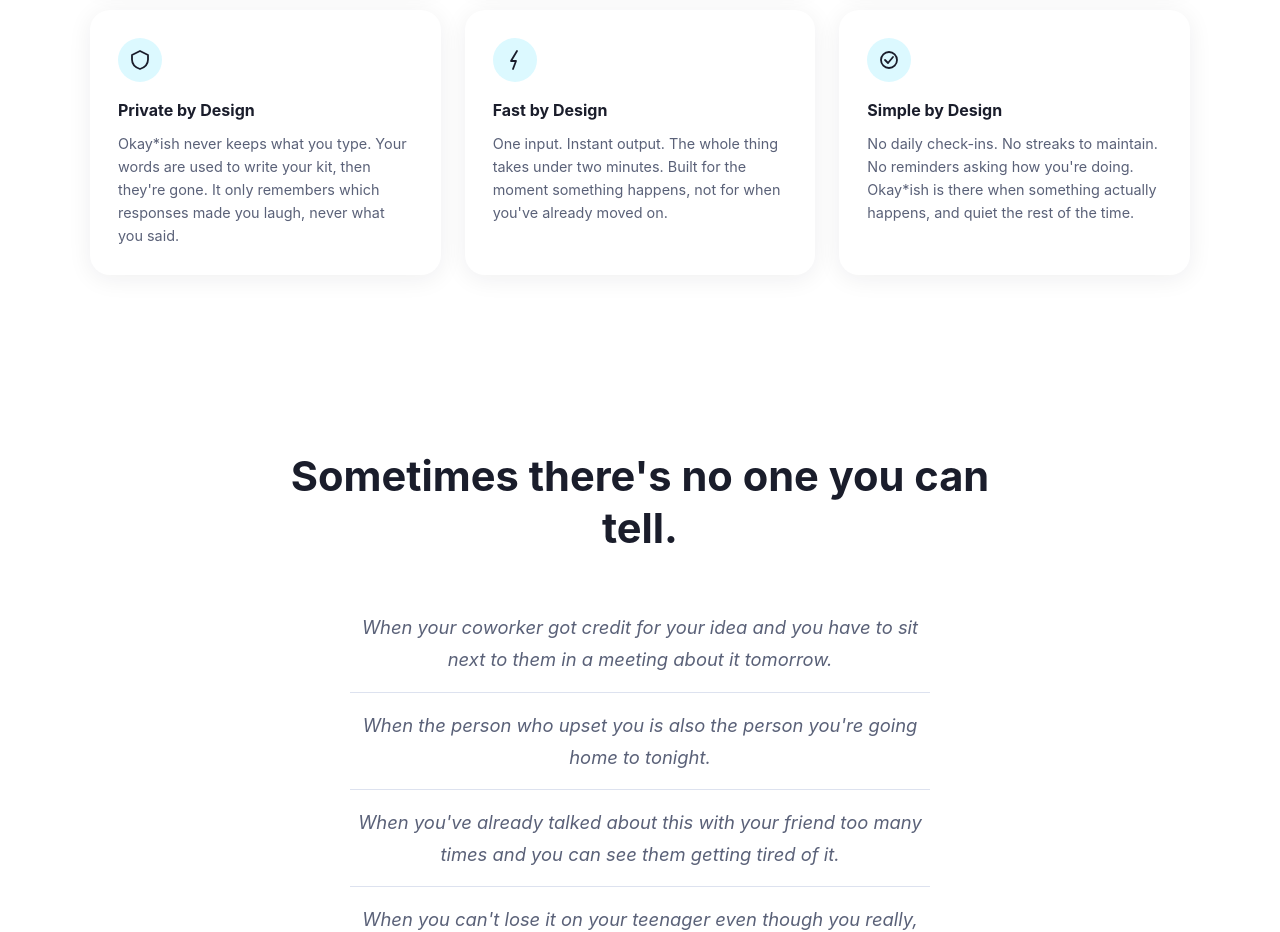
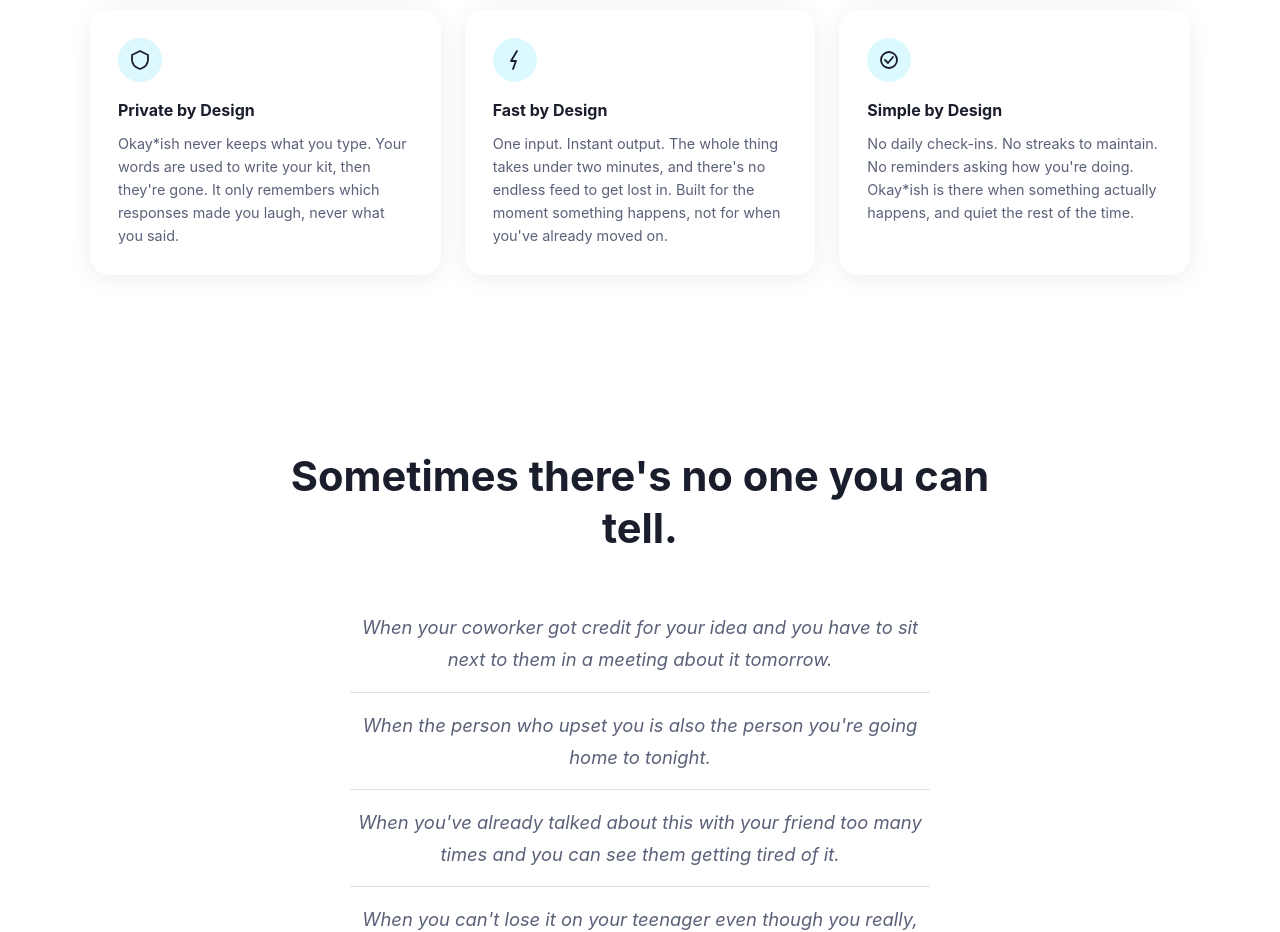
Before and after one commit to okayish-lisa/okayish-website, a plain HTML site: page index.html in a window 1280 px wide. Shown: the part 1900-2832 px from the top of the page. Drawn offline with Linux system fonts and the light colour scheme.

Commit message:
Add files via upload

```diff
--- a/index.html
+++ b/index.html
@@ -1284,7 +1284,7 @@
             </svg>
           </div>
           <h3>Fast by Design</h3>
-          <p>One input. Instant output. The whole thing takes under two minutes. Built for the moment something happens, not for when you've already moved on.</p>
+          <p>One input. Instant output. The whole thing takes under two minutes, and there's no endless feed to get lost in. Built for the moment something happens, not for when you've already moved on.</p>
         </div>
 
         <div class="feature-card">
```
